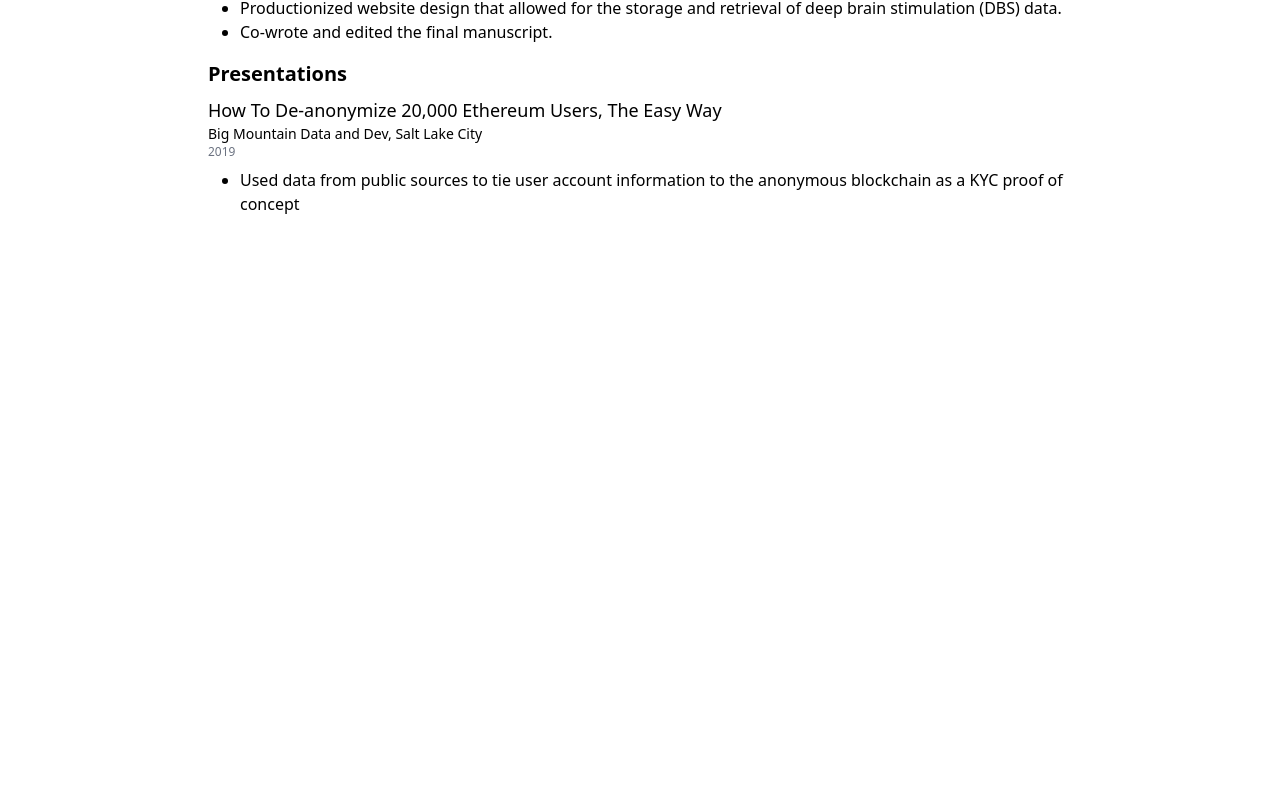
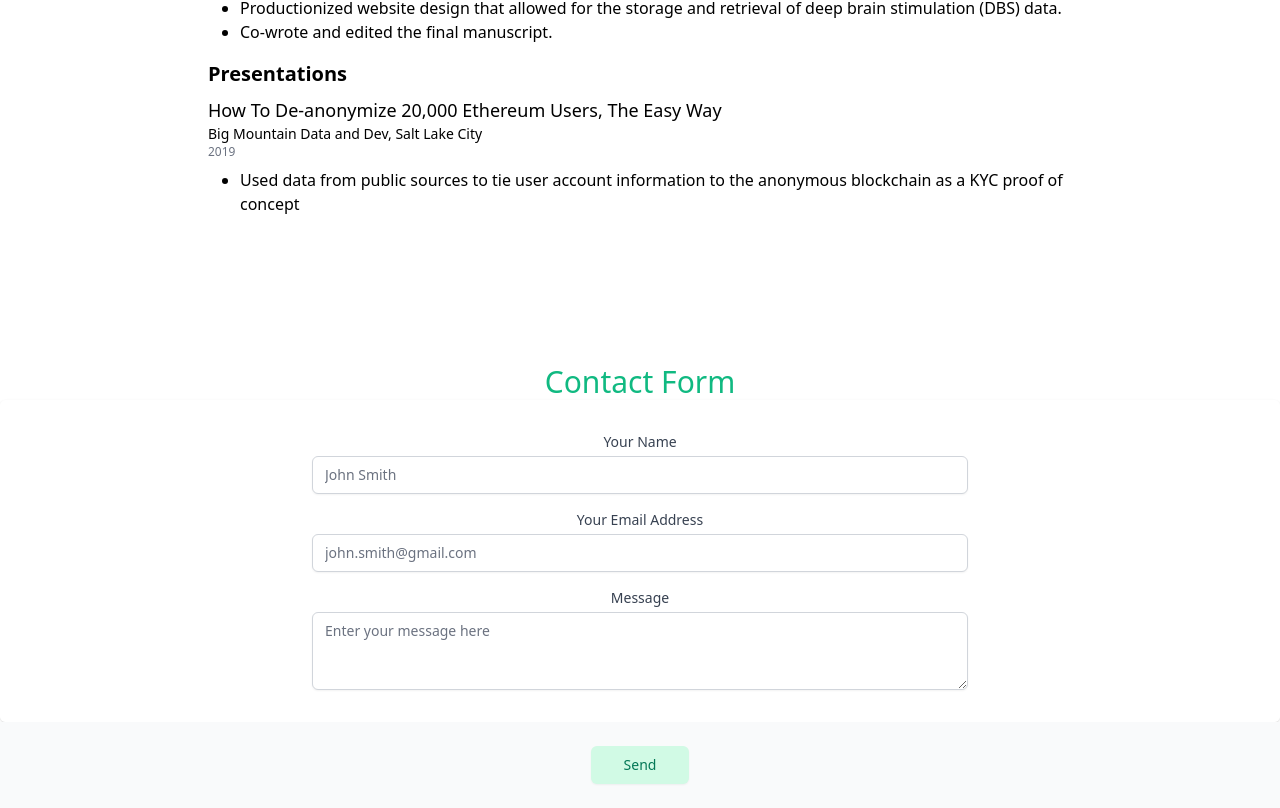
Before and after one commit to JackWilb/jackwilburn.xyz, a Vue app: page / in a window 1280 px wide. Shown: the part 2560-3368 px from the top of the page. Before the commit the page ends 2904 px from the top, so only its background shows below. Built offline with nearby package versions, Linux system fonts and the light colour scheme.

Commit message:
Add form to App.vue

```diff
--- a/src/App.vue
+++ b/src/App.vue
@@ -6,6 +6,7 @@
     <Biography />
     <Projects />
     <Resume />
+    <ContactForm />
   </div>
 </template>
 
@@ -13,6 +14,7 @@
 import Biography from './components/Biography.vue';
 import Projects from './components/Projects.vue';
 import Resume from './components/Resume.vue';
+import ContactForm from './components/ContactForm.vue';
 
 export default {
   name: 'App',
@@ -20,6 +22,7 @@ export default {
     Biography,
     Projects,
     Resume,
+    ContactForm,
   },
 };
 </script>
```
